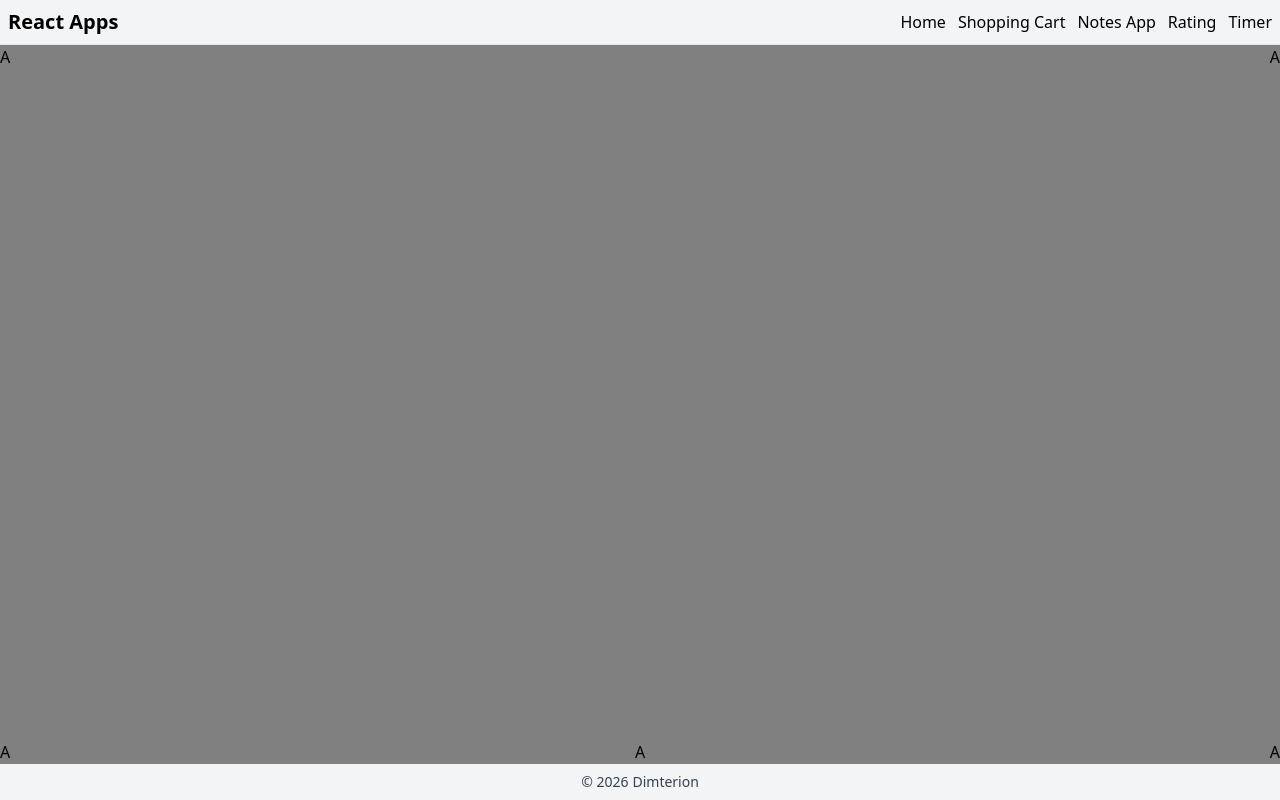
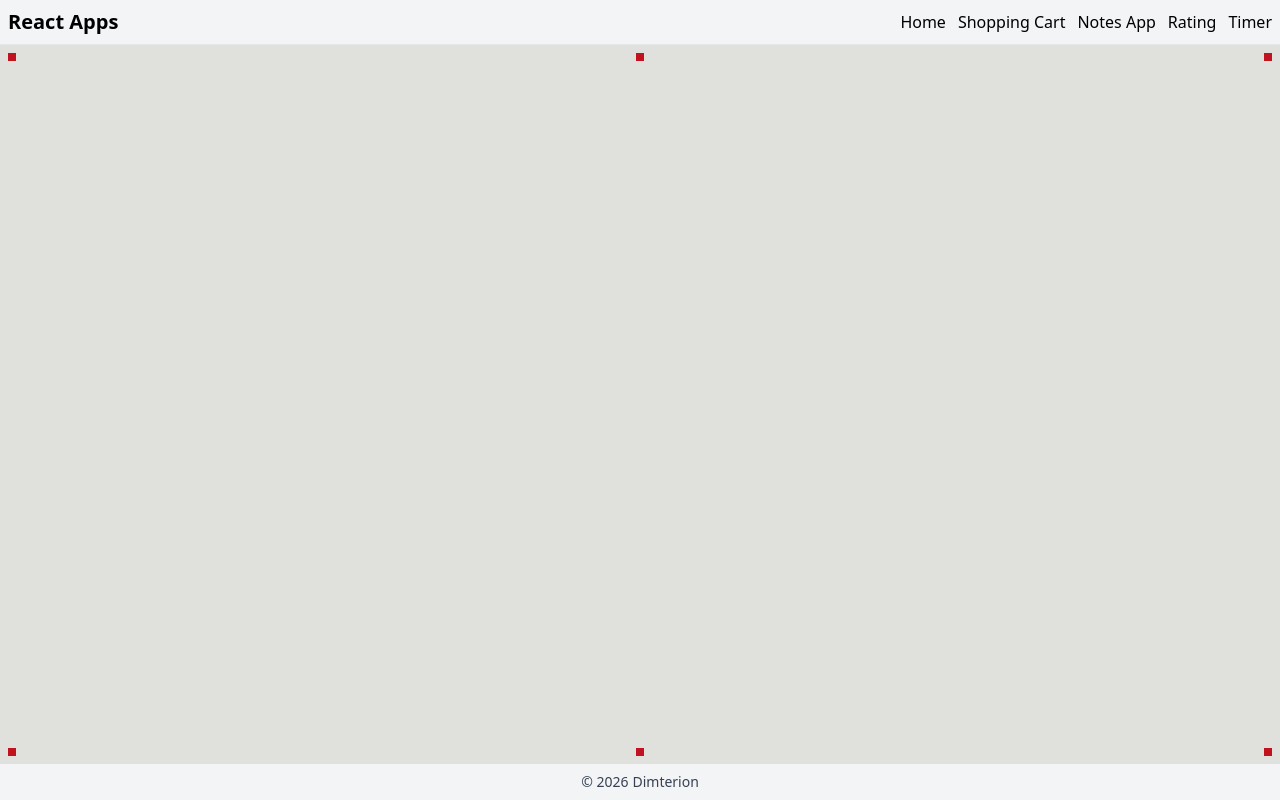
Before and after one commit to Dimterion/react-apps, a React (Vite) app: page /game-ui in a window 1280 px wide. Built offline with nearby package versions, Linux system fonts and the light colour scheme; no server answers.

Commit message:
adjust game-ui page elements & style

```diff
--- a/src/pages/game-ui/game-ui.css
+++ b/src/pages/game-ui/game-ui.css
@@ -1,3 +1,9 @@
+:root {
+  /* Colors */
+  --color-bg__main: #e0e1dd;
+  --color-icon__main: #c1121f;
+}
+
 html,
 body {
   margin: 0;
@@ -6,12 +12,13 @@ body {
 }
 
 .game-ui {
-  background: gray;
+  background: var(--color-bg__main);
   display: flex;
   flex-flow: column nowrap;
   height: 100vh;
   justify-content: space-between;
   margin: auto;
+  padding: 0.5rem;
   width: 100vw;
 }
 
@@ -20,3 +27,9 @@ body {
   display: flex;
   justify-content: space-between;
 }
+
+.game-ui__icon {
+  background: var(--color-icon__main);
+  height: 0.5rem;
+  width: 0.5rem;
+}
--- a/src/pages/game-ui/game-ui.jsx
+++ b/src/pages/game-ui/game-ui.jsx
@@ -5,21 +5,24 @@ export default function GameUiPage() {
     <main className="game-ui">
       <section className="game-ui__top">
         <section className="game-ui__group">
-          <span className="game-ui__icon">A</span>
+          <div className="game-ui__icon"></div>
         </section>
         <section className="game-ui__group">
-          <span className="game-ui__icon">A</span>
+          <div className="game-ui__icon"></div>
+        </section>
+        <section className="game-ui__group">
+          <div className="game-ui__icon"></div>
         </section>
       </section>
       <section className="game-ui__bottom">
         <section className="game-ui__group">
-          <span className="game-ui__icon">A</span>
+          <div className="game-ui__icon"></div>
         </section>
         <section className="game-ui__group">
-          <span className="game-ui__icon">A</span>
+          <div className="game-ui__icon"></div>
         </section>
         <section className="game-ui__group">
-          <span className="game-ui__icon">A</span>
+          <div className="game-ui__icon"></div>
         </section>
       </section>
     </main>
```
